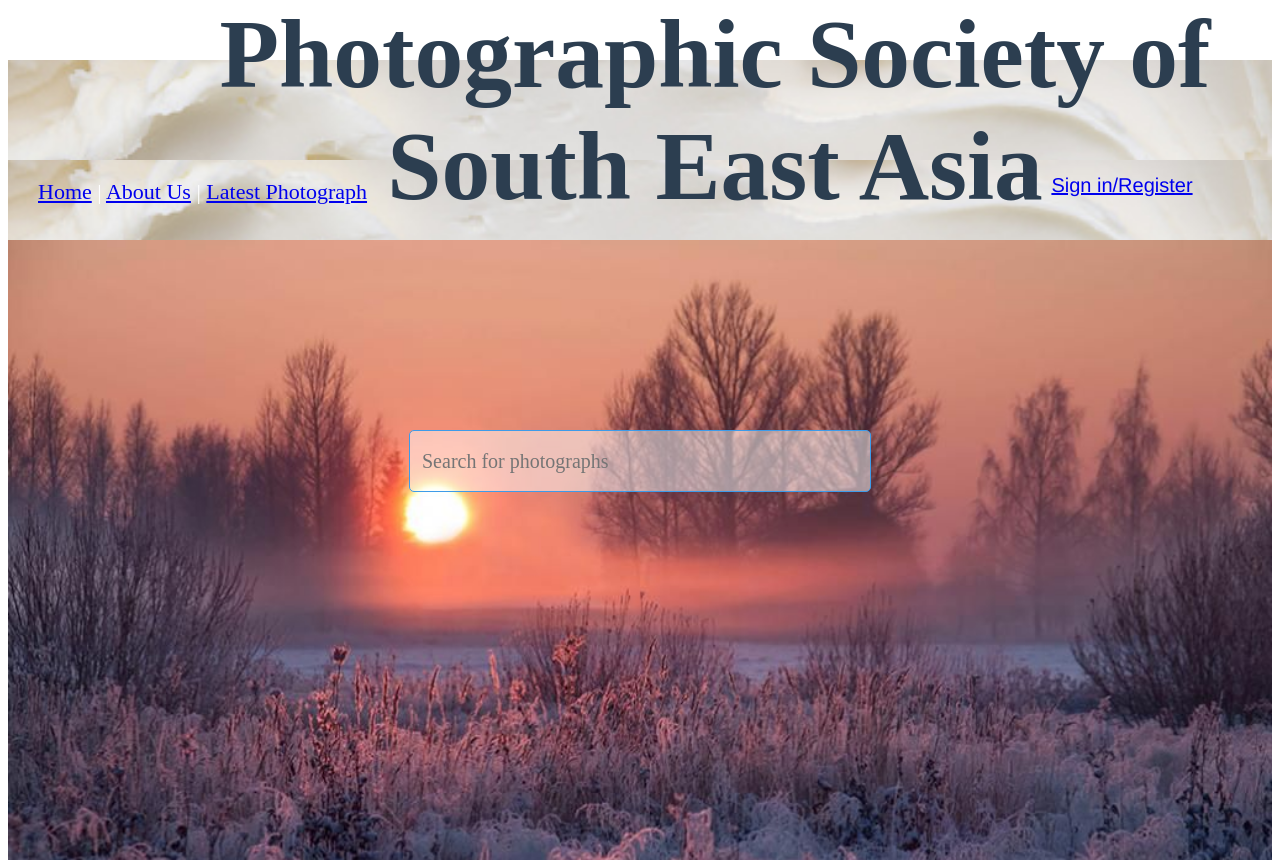
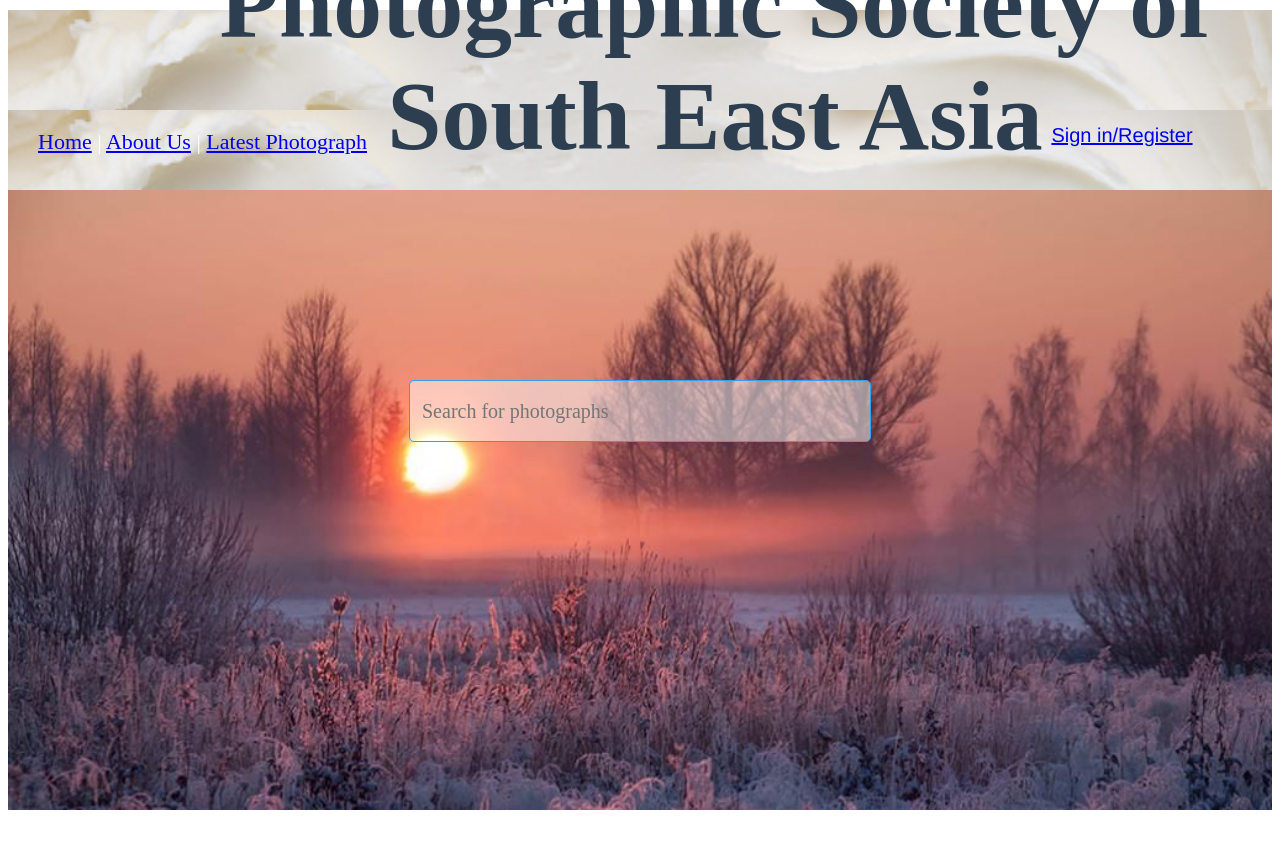
Before and after one commit to XiHuijia/Project-Photography-Website, a Vue app: page / in a window 1280 px wide. Shown: the top 862 px of the page. Built offline with nearby package versions, Linux system fonts and the light colour scheme; no server answers.

Commit message:
update headline

```diff
--- a/src/components/HeadLine.vue
+++ b/src/components/HeadLine.vue
@@ -84,6 +84,7 @@ export default {
 
 <style scoped>
 .headline{
+  margin-top: -50px;
   height: 180px;
   background: url(../assets/background2.png);
   background-size:cover;
```
